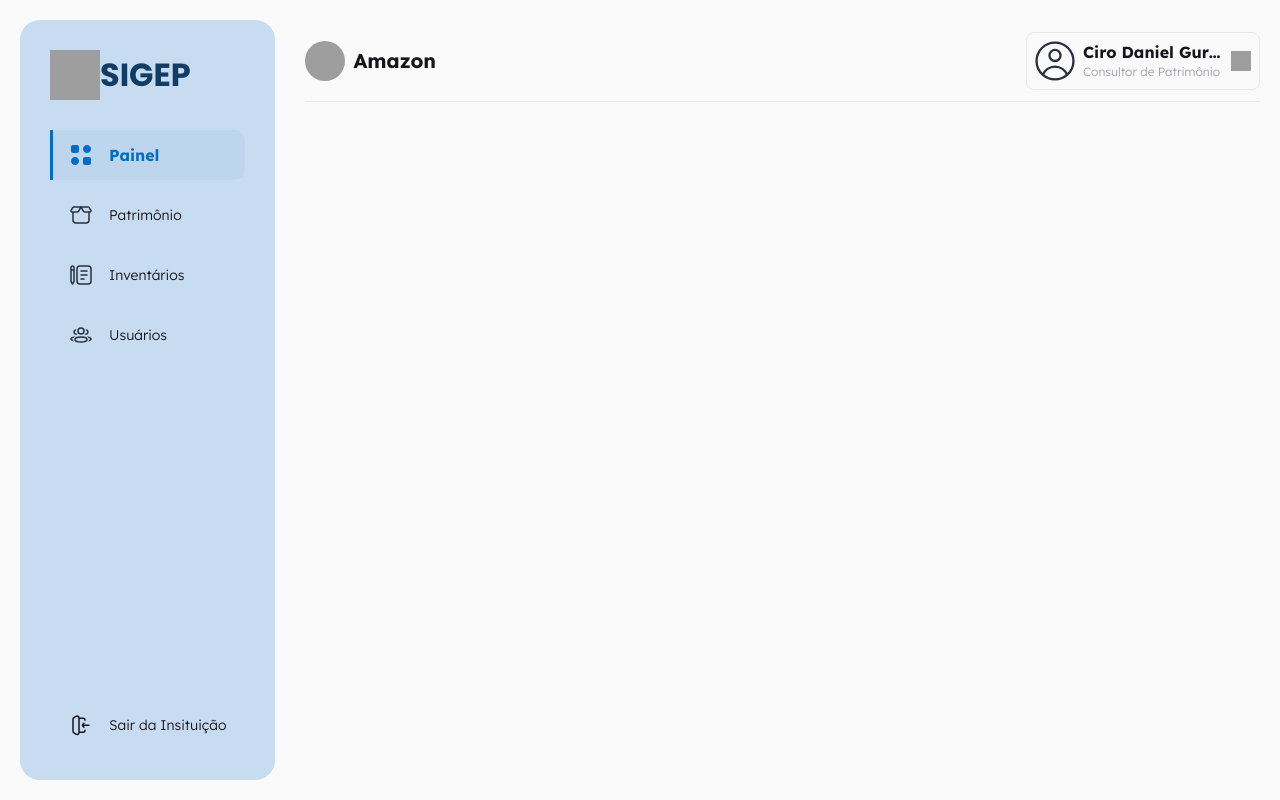
After one commit to lucasNBS/sigep, a Django app: page / in a window 1280 px wide. The commit adds this page. Run offline with Django 5.2, Linux system fonts and the light colour scheme; grey boxes are pictures that could not be loaded.

Commit message:
feature: Panel template

```diff
--- a/core/urls.py
+++ b/core/urls.py
@@ -17,6 +17,9 @@ Including another URLconf
 from django.contrib import admin
 from django.urls import path
 
+from core.views import home
+
 urlpatterns = [
     path('admin/', admin.site.urls),
+    path('', home),
 ]
--- /dev/null
+++ b/core/views.py
@@ -0,0 +1,4 @@
+from django.shortcuts import render
+
+def home(request):
+  return render(request, "base.html", {})
--- /dev/null
+++ b/static/css/base.css
@@ -0,0 +1,185 @@
+.background {
+  display: flex;
+  gap: 30px;
+  background-color: var(--background);
+  padding: 20px;
+}
+
+.aside {
+  min-height: calc(100vh - 40px);
+  max-width: 280px;
+  background-color: var(--secondary);
+  border-radius: 20px;
+  padding: 30px;
+  display: flex;
+}
+
+.aside-content {
+  display: flex;
+  flex-direction: column;
+  justify-content: flex-start;
+  align-items: flex-start;
+  gap: 30px;
+  flex: 1;
+}
+
+.logo-container {
+  display: flex;
+  justify-content: center;
+  align-items: center;
+}
+
+.logo-image {
+  width: 50px;
+  height: 50px;
+}
+
+.logo-text {
+  font-family: "Poppins Bold";
+  font-size: 32px;
+  color: var(--blue);
+}
+
+.aside-content-container {
+  display: flex;
+  flex-direction: column;
+  gap: 16px;
+  flex: 1;
+  width: 100%;
+}
+
+.institution-container {
+  display: flex;
+  justify-content: flex-start;
+  align-items: center;
+  gap: 8px;
+}
+
+.institution-image {
+  width: 40px;
+  height: 40px;
+  border-radius: 999px;
+}
+
+.institution-text {
+  font-family: "Lexend Bold";
+  font-size: 20px;
+  color: var(--dark-100);
+}
+
+.navbar-container {
+  display: flex;
+  flex-direction: column;
+  gap: 10px;
+  list-style-type: none;
+}
+
+.navbar-item-container {
+  display: flex;
+  justify-content: flex-start;
+  align-items: center;
+  gap: 16px;
+  padding: 13px 19px;
+  text-decoration: none;
+}
+
+.nvabar-item-image {
+  width: 24px;
+  height: 24px;
+}
+
+.navbar-item-text {
+  font-family: "Lexend Light";
+  font-size: 14px;
+  line-height: 22px;
+  color: var(--dark-100);
+  text-decoration: none;
+}
+
+.navbar-item-container.selected {
+  background-color: var(--tertiary);
+  border-radius: 0 10px 10px 0;
+  border-left: 3px solid var(--primary);
+  padding-left: 16px;
+}
+
+.navbar-item-image.selected {
+  filter: brightness(0) saturate(100%) invert(19%) sepia(95%) saturate(2768%)
+    hue-rotate(192deg) brightness(102%) contrast(104%);
+}
+
+.navbar-item-text.selected {
+  font-family: "Lexend Bold";
+  font-size: 16px;
+  color: var(--primary);
+}
+
+.main {
+  display: flex;
+  flex-direction: column;
+  flex: 1;
+}
+
+.main-top-content-container {
+  height: 82px;
+  display: flex;
+  justify-content: space-between;
+  align-items: center;
+  border-bottom: 1px solid var(--gray-20);
+}
+
+.main-top-title {
+  font-family: "Lexend Bold";
+  font-size: 20px;
+  color: var(--dark-100);
+}
+
+.user-container {
+  width: fit-content;
+  display: flex;
+  gap: 8px;
+  padding: 8px;
+  border: 1px solid var(--gray-20);
+  border-radius: 8px;
+  align-items: center;
+}
+
+.user-profile-image {
+  width: 40px;
+  height: 40px;
+}
+
+.user-content-container {
+  display: flex;
+  flex-direction: column;
+  justify-content: center;
+  gap: 2px;
+}
+
+.user-name {
+  white-space: nowrap;
+  width: 140px;
+  text-overflow: ellipsis;
+  overflow: hidden;
+  font-family: "Lexend Bold";
+  font-size: 16px;
+  color: var(--dark-100);
+}
+
+.user-role {
+  font-family: "Lexend Light";
+  font-size: 12px;
+  color: var(--gray-100);
+}
+
+.user-arrow {
+  width: 20px;
+  height: 20px;
+  transform: rotate(-90deg);
+}
+
+.main-content-container {
+  display: flex;
+  flex-direction: column;
+  flex: 1;
+}
--- a/static/css/global.css
+++ b/static/css/global.css
@@ -2,6 +2,7 @@
   --background: #fafafa;
   --primary: #006ec4;
   --secondary: #c7dcf0;
+  --tertiary: #bdd6ee;
 
   --dark-100: #16151c;
   --dark-90: #2e2b33;
@@ -13,6 +14,7 @@
   --green: #0caf60;
   --red: #e03137;
   --white: #fff;
+  --blue: #113d65;
 }
 
 *,
--- /dev/null
+++ b/templates/base.html
@@ -0,0 +1,67 @@
+{% load static %}
+<!DOCTYPE html>
+<html lang="pt-br">
+<head>
+  <meta charset="UTF-8">
+  <meta name="viewport" content="width=device-width, initial-scale=1.0">
+  <link rel="stylesheet" href="{% static 'css/global.css' %}">
+  <link rel="stylesheet" href="{% static 'css/base.css' %}">
+  <title>SIGEP - Sistema de Gerenciamento de Estoque e Patrimônio</title>
+  {% block head %}
+  {% endblock %}
+</head>
+<body class="background">
+  <aside class="aside">
+    <header class="aside-content">
+      <h1 class="logo-container">
+        <img class="logo-image" src="{% static 'icons/Logo.svg' %}" alt="Logo da SIGEP">
+        <p class="logo-text">SIGEP</p>
+      </h1>
+      <nav class="aside-content-container">
+        <ul class="navbar-container">
+          <li class="navbar-item-container selected">
+            <img class="navbar-item-image selected" src="{% static 'icons/Panel.svg' %}" alt="Painel">
+            <a class="navbar-item-text selected" href="#">Painel</a>
+          </li>
+          <li class="navbar-item-container">
+            <img class="navbar-item-image" src="{% static 'icons/OpenBox.svg' %}" alt="Patrimônio">
+            <a class="navbar-item-text" href="#">Patrimônio</a>
+          </li>
+          <li class="navbar-item-container">
+            <img class="navbar-item-image" src="{% static 'icons/Inventory.svg' %}" alt="Inventários">
+            <a class="navbar-item-text" href="#">Inventários</a>
+          </li>
+          <li class="navbar-item-container">
+            <img class="navbar-item-image" src="{% static 'icons/Users.svg' %}" alt="Usuários">
+            <a class="navbar-item-text" href="#">Usuários</a>
+          </li>
+        </ul>
+      </nav>
+      <a class="navbar-item-container" href="#">
+        <img class="navbar-item-image" src="{% static 'icons/Logout.svg' %}" alt="Sair da Insituição">
+        <p class="navbar-item-text">Sair da Insituição</p>
+      </a>
+    </header>
+  </aside>
+  <main class="main">
+    <div class="main-top-content-container">
+      <div class="institution-container">
+        <img class="institution-image" src="https://fastly.picsum.photos/id/468/32/32.jpg?hmac=rvVNi05gwPeWMORoleQQuCQ9fU5xBfweAsy6MKSetSU" alt="Logo da empresa">
+        <p class="institution-text">Amazon</p>
+      </div>
+      <div class="user-container">
+        <img class="user-profile-image" src="{% static 'icons/User.svg' %}" alt="Foto de perfil do usuário">
+        <div class="user-content-container">
+          <p class="user-name">Ciro Daniel Gurgel Moura</p>
+          <p class="user-role">Consultor de Patrimônio</p>
+        </div>
+        <img class="user-arrow" src="{% static 'icons/Arrow.svg' %}" alt="Abrir detalhes do perfil">
+      </div>
+    </div>
+    <section class="main-content-container">
+      {% block main %}
+      {% endblock %}
+    </section>
+  </main>
+</body>
+</html>
```
Also changed, not shown: static/icons/Logo.svg (added).
